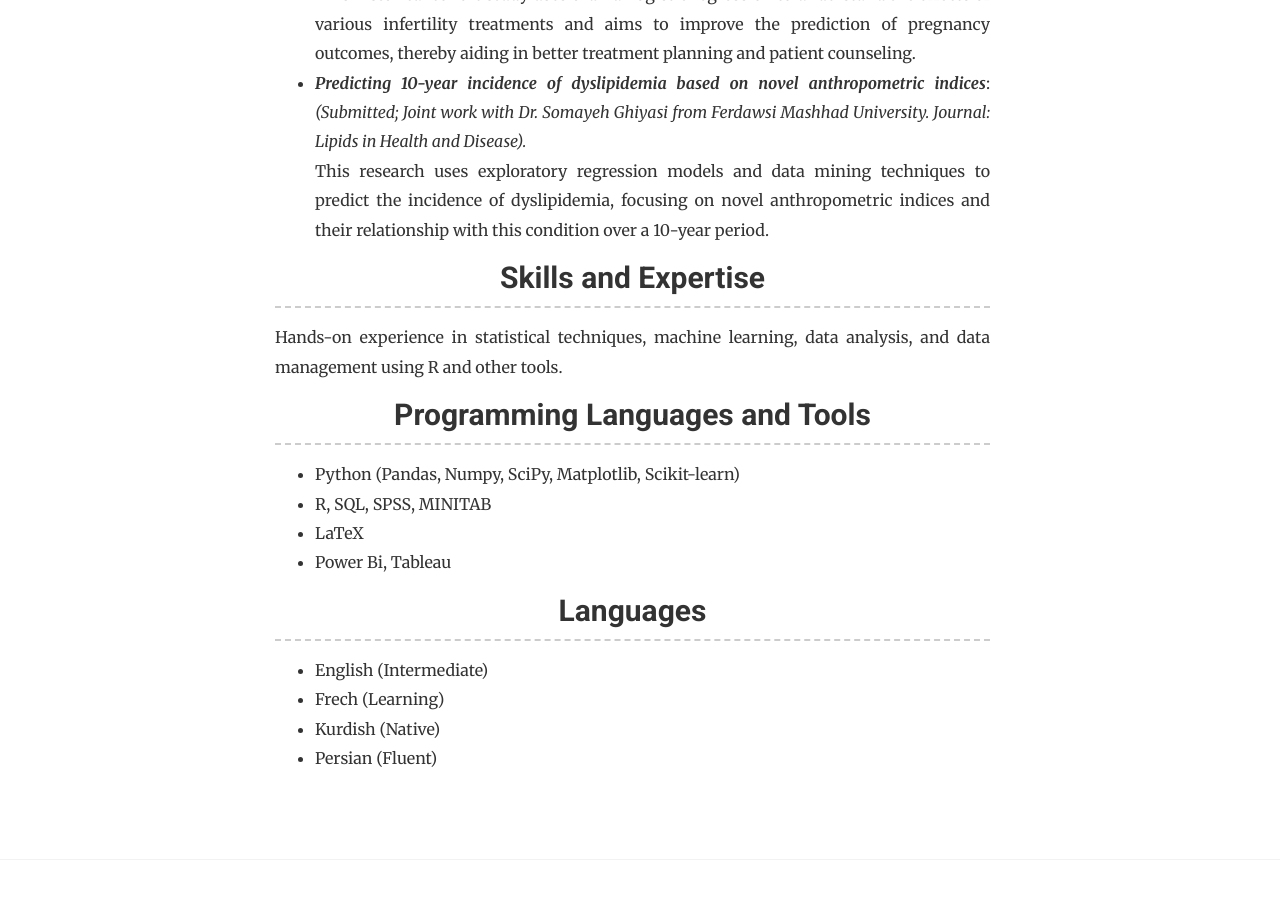
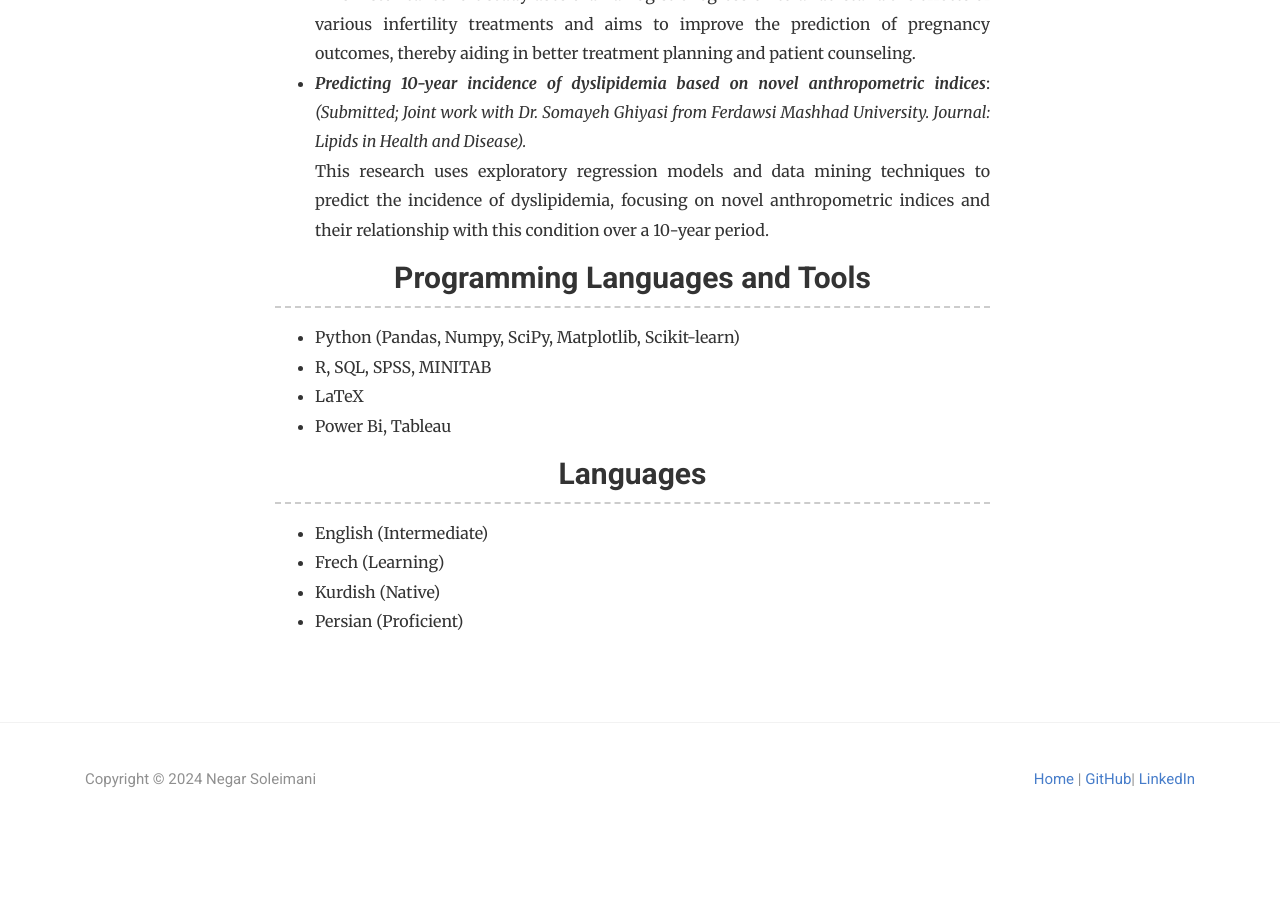
Before and after one commit to negar-soleimani/https-negar-soleimani.github.io, a Jekyll site: the page built from _pages/skills.html, in a window 1280 px wide and 900 px high, scrolled down 2482 px. Built offline with Jekyll 4.4.1, drawn with Linux system fonts in a browser that asks for light colours; nearby versions of some CDN libraries; after the commit the page ends 3346 px from its top, so only the background shows below that.

Commit message:
Update skills.html

```diff
--- a/_pages/skills.html
+++ b/_pages/skills.html
@@ -56,10 +56,6 @@ GPA: 16.20/out of 20 (University Overall Average = 14.77, Faculty Overall Averag
         This research uses exploratory regression models and data mining techniques to predict the incidence of dyslipidemia, focusing on novel anthropometric indices and their relationship with this condition over a 10-year period.</li>
 </ul>
 
-
-    <h3>Skills and Expertise</h3>
-    <p>Hands-on experience in statistical techniques, machine learning, data analysis, and data management using R and other tools.</p>
-
     <h3>Programming Languages and Tools</h3>
     <ul>
         <li>Python (Pandas, Numpy, SciPy, Matplotlib, Scikit-learn)</li>
@@ -73,7 +69,7 @@ GPA: 16.20/out of 20 (University Overall Average = 14.77, Faculty Overall Averag
         <li>English (Intermediate)</li>
         <li>Frech (Learning)</li>
         <li>Kurdish (Native)</li>
-        <li>Persian (Fluent)</li>
+        <li>Persian (Proficient)</li>
     </ul>
 </div>
 </div>
```
